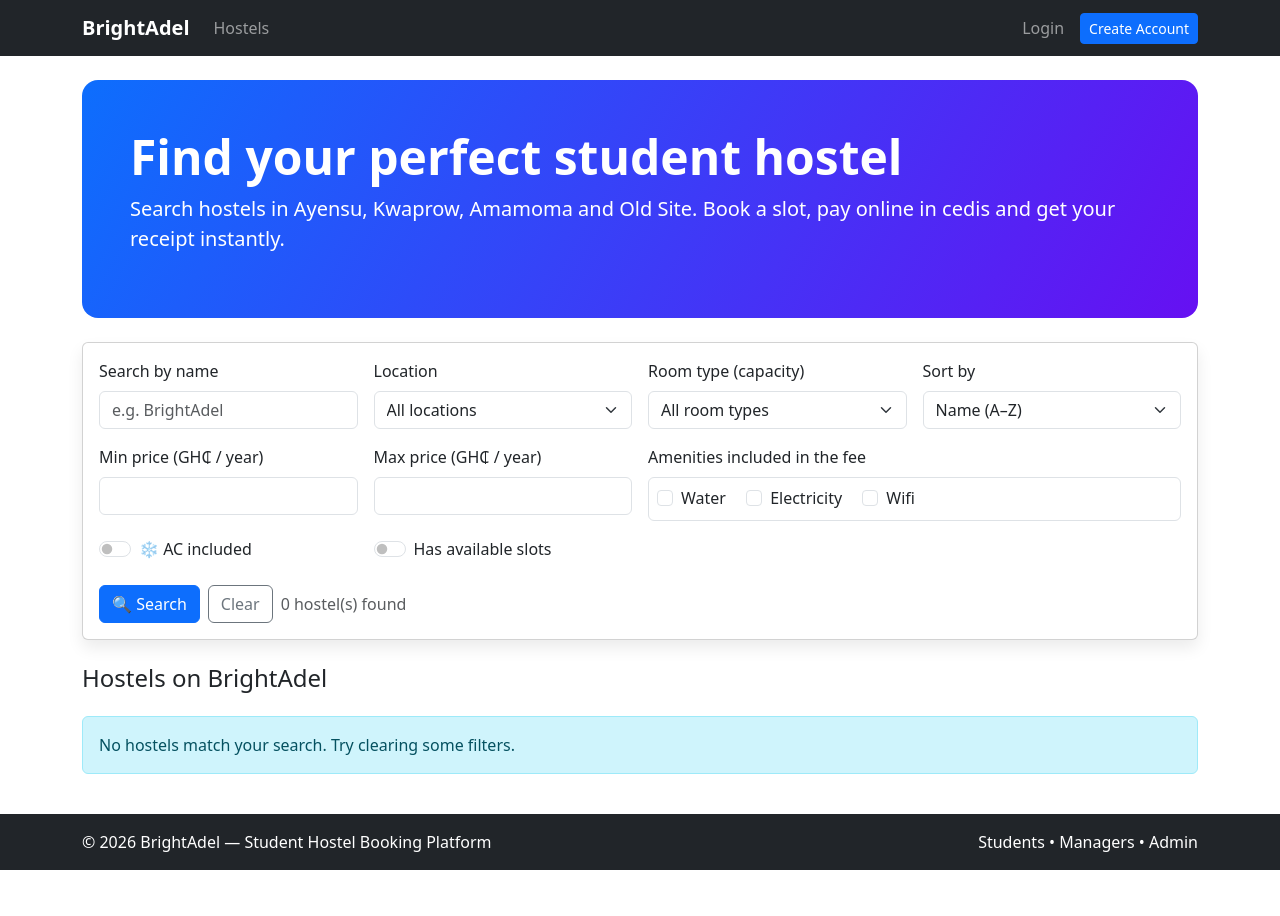
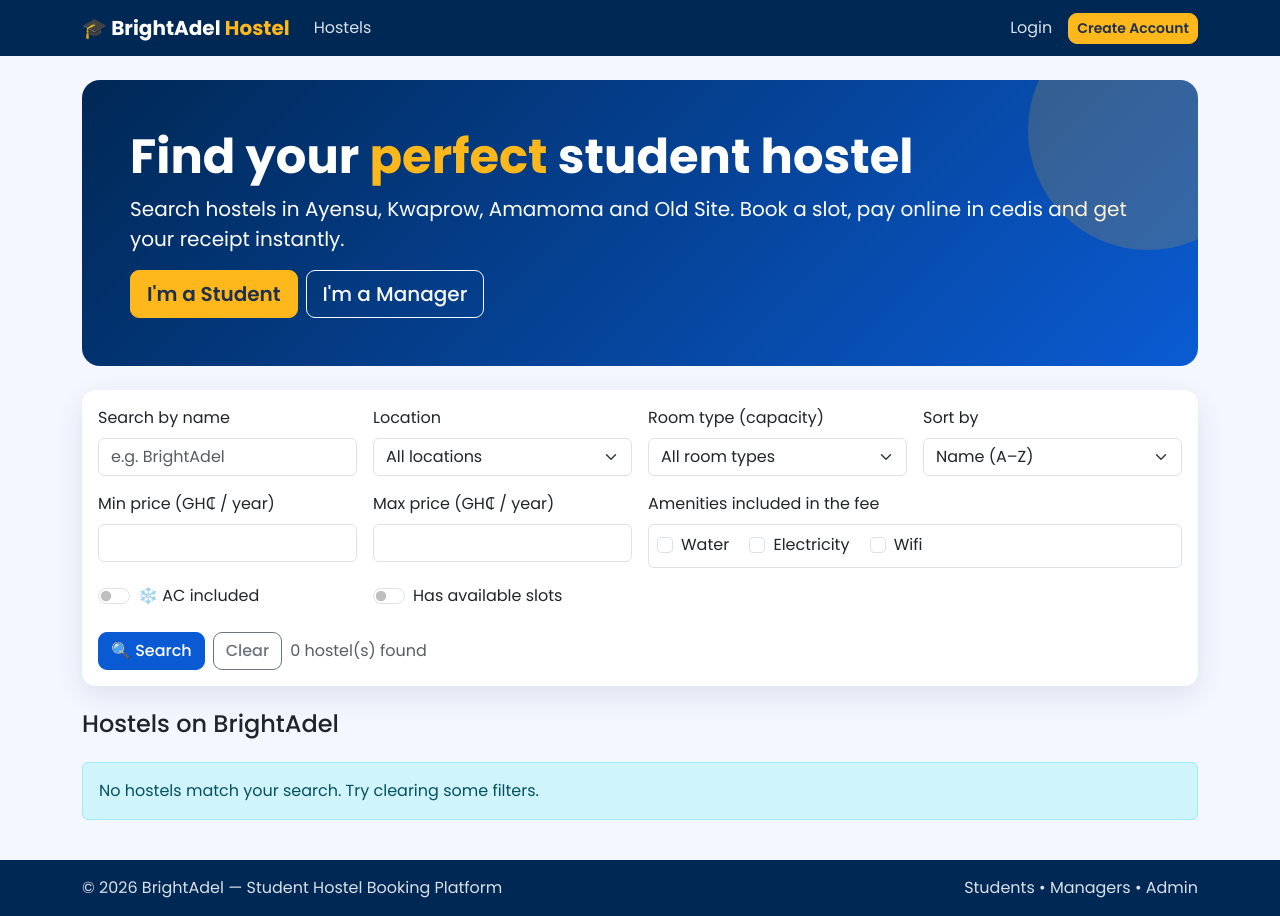
Before and after one commit to okaibright30-lab/brightAdel-hostel, a Flask app: page / in a window 1280 px wide. Before the commit the page ends 870 px from the top, so only its background shows below. Run offline with Flask 3, Linux system fonts and the light colour scheme; data that the repository does not hold is empty.

Commit message:
v2.6: UCC-inspired theme (blue, red, white, gold)

```diff
--- a/templates/base.html
+++ b/templates/base.html
@@ -4,19 +4,112 @@
     <meta charset="utf-8">
     <meta name="viewport" content="width=device-width, initial-scale=1">
     <title>{% block title %}BrightAdel{% endblock %}</title>
+
     <link href="https://cdn.jsdelivr.net/npm/bootstrap@5.3.3/dist/css/bootstrap.min.css" rel="stylesheet">
+    <link href="https://fonts.googleapis.com/css2?family=Poppins:wght@400;500;600;700&display=swap" rel="stylesheet">
+
     <style>
-        body { min-height: 100vh; display: flex; flex-direction: column; }
+        :root {
+            --ucc-blue: #002855;
+            --ucc-blue-light: #0a5bd3;
+            --ucc-red: #c8102e;
+            --ucc-gold: #ffb81c;
+            --ucc-gold-dark: #d99a00;
+            --ucc-bg: #f4f7ff;
+        }
+
+        body {
+            min-height: 100vh;
+            display: flex;
+            flex-direction: column;
+            background: var(--ucc-bg);
+            font-family: 'Poppins', system-ui, -apple-system, 'Segoe UI', sans-serif;
+        }
+
         main { flex: 1; }
-        .hero { background: linear-gradient(120deg, #0d6efd, #6610f2); color: #fff; }
-        .card-shadow { box-shadow: 0 .5rem 1rem rgba(0,0,0,.08); }
+
+        h1, h2, h3, h4, h5, h6 { font-weight: 600; }
+
+        a { color: var(--ucc-blue-light); }
+
+        /* Navbar — deep UCC blue */
+        .navbar-ucc { background: var(--ucc-blue); }
+        .navbar-ucc .navbar-brand { color: #fff; font-weight: 700; }
+        .navbar-ucc .navbar-brand span { color: var(--ucc-gold); }
+        .navbar-ucc .nav-link { color: rgba(255, 255, 255, .85); }
+        .navbar-ucc .nav-link:hover { color: var(--ucc-gold); }
+
+        /* Footer — deep UCC blue */
+        .footer-ucc { background: var(--ucc-blue); color: #fff; }
+        .footer-ucc span { color: rgba(255,255,255,.85); }
+
+        /* Hero — blue gradient with a soft gold glow */
+        .hero {
+            background: linear-gradient(135deg, var(--ucc-blue) 0%, var(--ucc-blue-light) 100%);
+            color: #fff;
+            border-radius: 18px;
+            position: relative;
+            overflow: hidden;
+        }
+        .hero::after {
+            content: "";
+            position: absolute;
+            top: 0; right: 0;
+            width: 240px; height: 240px;
+            background: var(--ucc-gold);
+            opacity: .18;
+            border-radius: 50%;
+            transform: translate(70px, -70px);
+        }
+        .text-gold { color: var(--ucc-gold); }
+
+        /* Cards — soft, rounded, modern */
+        .card { border: none; border-radius: 14px; }
+        .card-shadow { box-shadow: 0 10px 30px rgba(0, 40, 85, .10); }
+
+        /* Buttons — rounded, friendly */
+        .btn { border-radius: 9px; font-weight: 500; }
+        .btn-primary { background: var(--ucc-blue-light); border-color: var(--ucc-blue-light); }
+        .btn-primary:hover { background: var(--ucc-blue); border-color: var(--ucc-blue); }
+        .btn-outline-primary { color: var(--ucc-blue-light); border-color: var(--ucc-blue-light); }
+        .btn-outline-primary:hover { background: var(--ucc-blue-light); border-color: var(--ucc-blue-light); color: #fff; }
+
+        .btn-gold { background: var(--ucc-gold); border-color: var(--ucc-gold); color: #20304a; font-weight: 600; }
+        .btn-gold:hover { background: var(--ucc-gold-dark); border-color: var(--ucc-gold-dark); color: #20304a; }
+
+        /* Pay / success buttons = gold (money!) */
+        .btn-success { background: var(--ucc-gold); border-color: var(--ucc-gold); color: #20304a; font-weight: 600; }
+        .btn-success:hover { background: var(--ucc-gold-dark); border-color: var(--ucc-gold-dark); color: #20304a; }
+        .btn-outline-success { color: var(--ucc-gold-dark); border-color: var(--ucc-gold); }
+        .btn-outline-success:hover { background: var(--ucc-gold); border-color: var(--ucc-gold); color: #20304a; }
+
+        /* Danger = UCC red */
+        .btn-danger { background: var(--ucc-red); border-color: var(--ucc-red); }
+        .btn-outline-danger { color: var(--ucc-red); border-color: var(--ucc-red); }
+        .btn-outline-danger:hover { background: var(--ucc-red); border-color: var(--ucc-red); color: #fff; }
+
+        /* Badges — themed */
+        .text-bg-success { background-color: var(--ucc-gold) !important; color: #3a2c00 !important; }
+        .text-bg-primary { background-color: var(--ucc-blue-light) !important; }
+        .text-bg-danger { background-color: var(--ucc-red) !important; }
+        .text-bg-info { background-color: var(--ucc-blue-light) !important; }
+        .text-bg-warning { background-color: #ffe08a !important; color: #4a3b00 !important; }
+
+        /* Tables — blue headers with a gold underline */
+        .table thead th {
+            color: var(--ucc-blue);
+            font-weight: 600;
+            border-bottom: 2px solid var(--ucc-gold);
+        }
+
+        .price-text { color: var(--ucc-blue-light); }
     </style>
 </head>
 <body>
 
-<nav class="navbar navbar-expand-lg navbar-dark bg-dark">
+<nav class="navbar navbar-expand-lg navbar-dark navbar-ucc">
     <div class="container">
-        <a class="navbar-brand fw-bold" href="{{ url_for('index') }}">BrightAdel</a>
+        <a class="navbar-brand" href="{{ url_for('index') }}">🎓 BrightAdel <span>Hostel</span></a>
 
         <button class="navbar-toggler" type="button" data-bs-toggle="collapse" data-bs-target="#nav">
             <span class="navbar-toggler-icon"></span>
@@ -51,7 +144,7 @@
             <ul class="navbar-nav align-items-lg-center">
                 {% if current_user.is_authenticated %}
                     <li class="nav-item me-2">
-                        <span class="navbar-text">
+                        <span class="navbar-text text-white">
                             {{ current_user.username }}
                             <span class="badge text-bg-{% if current_user.role == 'admin' %}danger{% elif current_user.role == 'manager' %}info{% else %}success{% endif %}">
                                 {{ current_user.role }}
@@ -66,7 +159,7 @@
                         <a class="nav-link" href="{{ url_for('login') }}">Login</a>
                     </li>
                     <li class="nav-item ms-lg-2">
-                        <a class="btn btn-primary btn-sm" href="{{ url_for('register') }}">Create Account</a>
+                        <a class="btn btn-gold btn-sm" href="{{ url_for('register') }}">Create Account</a>
                     </li>
                 {% endif %}
             </ul>
@@ -91,7 +184,7 @@
     </div>
 </main>
 
-<footer class="bg-dark text-white py-3 mt-auto">
+<footer class="footer-ucc py-3 mt-auto">
     <div class="container d-flex flex-wrap justify-content-between">
         <span>© 2026 BrightAdel — Student Hostel Booking Platform</span>
         <span>Students • Managers • Admin</span>
--- a/templates/index.html
+++ b/templates/index.html
@@ -4,12 +4,21 @@
 
 {% block content %}
 
-<section class="hero rounded-4 p-5 mb-4">
-    <h1 class="display-5 fw-bold">Find your perfect student hostel</h1>
+<section class="hero p-5 mb-4">
+    <h1 class="display-5 fw-bold">
+        Find your <span class="text-gold">perfect</span> student hostel
+    </h1>
     <p class="lead">
         Search hostels in Ayensu, Kwaprow, Amamoma and Old Site.
         Book a slot, pay online in cedis and get your receipt instantly.
     </p>
+
+    {% if not current_user.is_authenticated %}
+        <div class="d-flex gap-2 mt-3">
+            <a class="btn btn-gold btn-lg" href="{{ url_for('register') }}">I'm a Student</a>
+            <a class="btn btn-outline-light btn-lg" href="{{ url_for('register') }}">I'm a Manager</a>
+        </div>
+    {% endif %}
 </section>
 
 
@@ -142,7 +151,7 @@
                         {% endif %}
                     </p>
 
-                    <p class="fw-bold mb-0">
+                    <p class="fw-bold mb-0 price-text">
                         {% if card.min_price %}
                             From GH₵ {{ "%.2f"|format(card.min_price) }} / year
                         {% else %}
```
